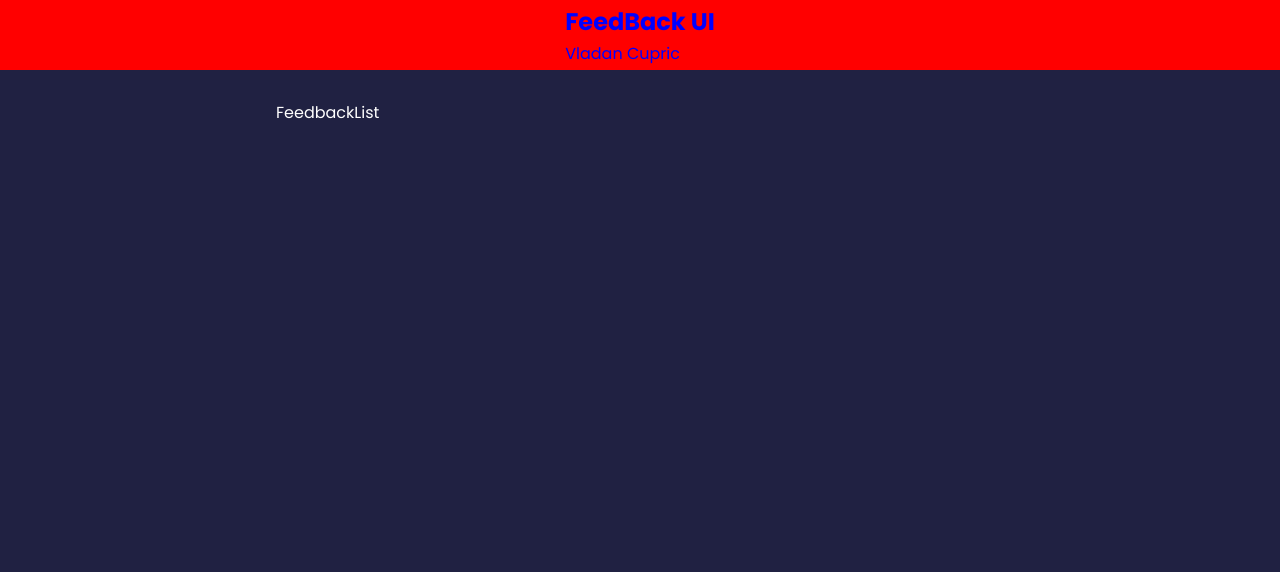
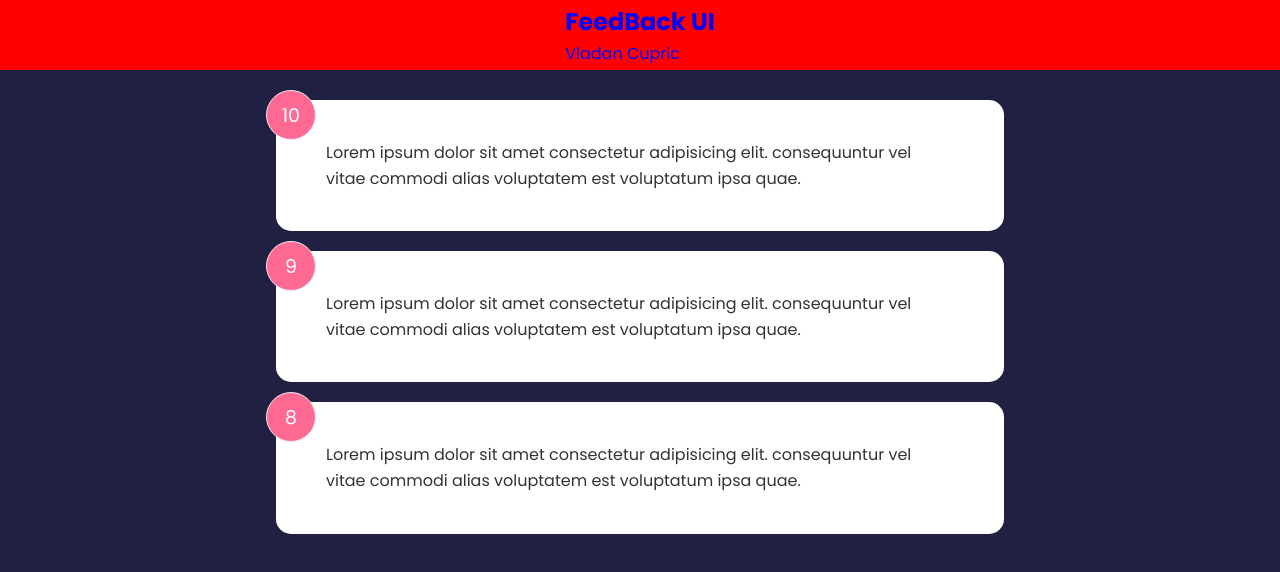
Before and after one commit to VladanStar/ReactTask, a React (Create React App) app in the folder feedback-app/: page / in a window 1280 px wide. Shown: the top 572 px of the page. Built offline with nearby package versions, Linux system fonts and the light colour scheme.

Commit message:
New commits

```diff
--- a/feedback-app/src/components/FeedbackItem.js
+++ b/feedback-app/src/components/FeedbackItem.js
@@ -1,20 +1,13 @@
 import React, {useState} from 'react'
 
-const FeedbackItem = () => {
+const FeedbackItem = ({item}) => {
 
-    const [rating, setRating] = useState(7);
-    const [text, setText]= useState(' This is an example of a feedback item')
-    const handleClick =()=>{
-        setRating((prev)=>{
-            console.log(prev)
-            return prev +1;;
-        });
-    }
+
+
     return (
     <div className='card'>
-        <div className="num-display">{rating}</div>
-        <div className="text-display">{text}</div>
-        <button onClick={handleClick}>Click</button>
+        <div className="num-display">{item.rating}</div>
+        <div className="text-display">{item.text}</div>
       </div>
   )
 }
--- a/feedback-app/src/components/FeedbackList.js
+++ b/feedback-app/src/components/FeedbackList.js
@@ -8,7 +8,12 @@
     }
     // console.log(feedback)
   return (
-    <div>FeedbackList</div>
+    <div className='feedback-list'>
+        {feedback.map((item)=>(
+           <FeedbackItem  key={item.id} item ={item}/>
+
+        ))}
+    </div>
   )
 }
 
```
